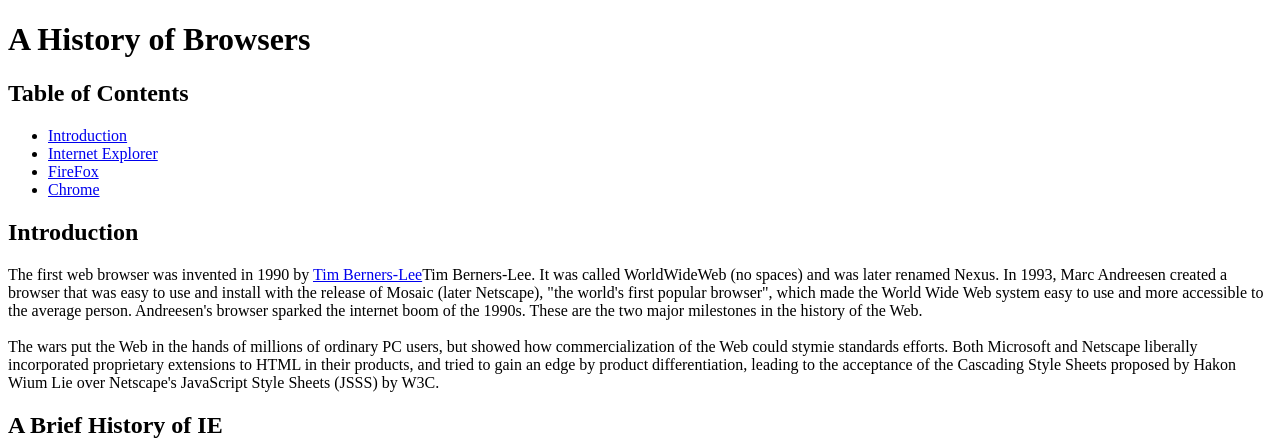
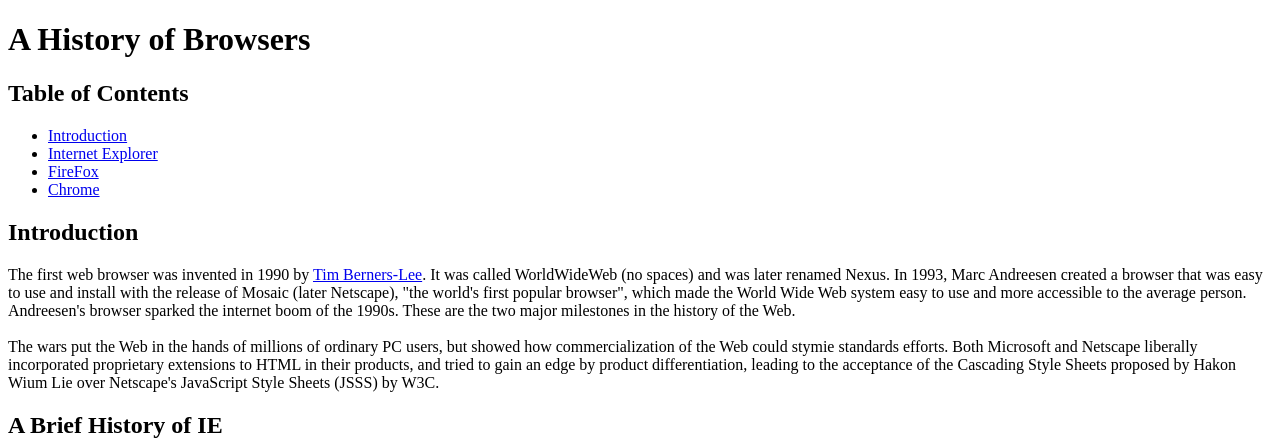
Before and after one commit to ZhouWeiJosh/browserhistory, a plain HTML site: page index.html in a window 1280 px wide. Shown: the top 442 px of the page. Drawn offline with Linux system fonts and the light colour scheme.

Commit message:
Saved File

```diff
--- a/index.html
+++ b/index.html
@@ -35,7 +35,7 @@
 
 
     <p>
-        The first web browser was invented in 1990 by <a href="https://en.wikipedia.org/wiki/Tim_Berners-Lee">Tim Berners-Lee</a>Tim Berners-Lee. It was called WorldWideWeb (no spaces) and was later renamed Nexus. In 1993, Marc Andreesen created a browser that was easy to use and install with the release of Mosaic (later Netscape), "the world's first popular browser", which made the World Wide Web system easy to use and more accessible to the average person. Andreesen's browser sparked the internet boom of the 1990s. These are the two major milestones in the history of the Web.
+        The first web browser was invented in 1990 by <a href="https://en.wikipedia.org/wiki/Tim_Berners-Lee">Tim Berners-Lee</a>. It was called WorldWideWeb (no spaces) and was later renamed Nexus. In 1993, Marc Andreesen created a browser that was easy to use and install with the release of Mosaic (later Netscape), "the world's first popular browser", which made the World Wide Web system easy to use and more accessible to the average person. Andreesen's browser sparked the internet boom of the 1990s. These are the two major milestones in the history of the Web.
 
         <br />
         <br />
```
